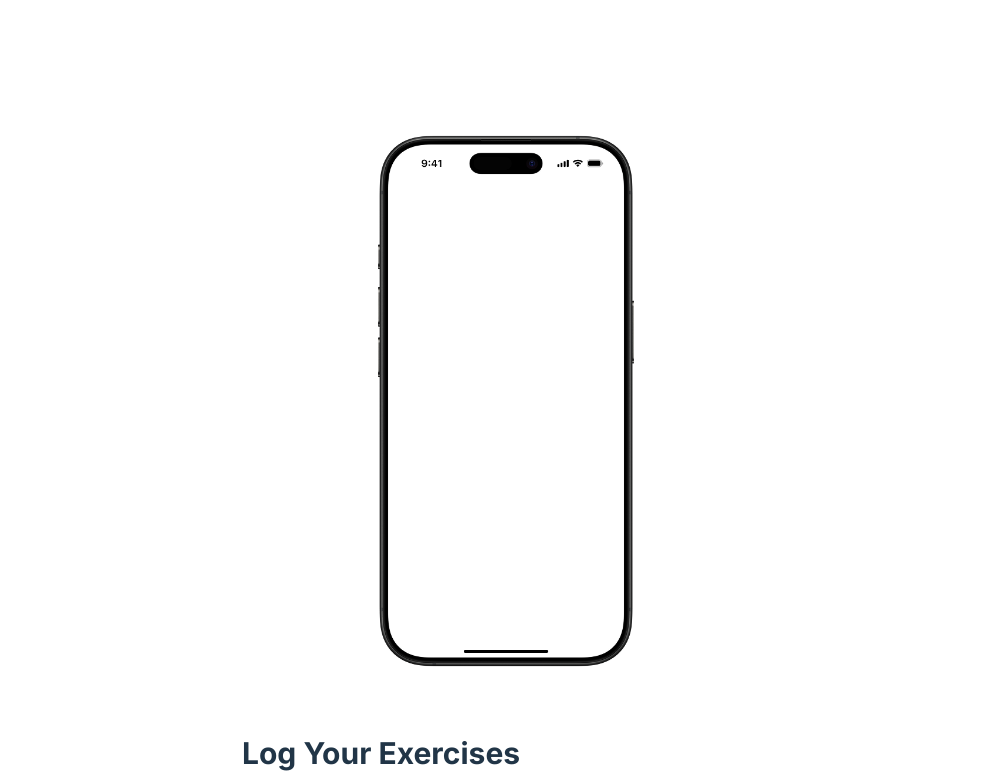
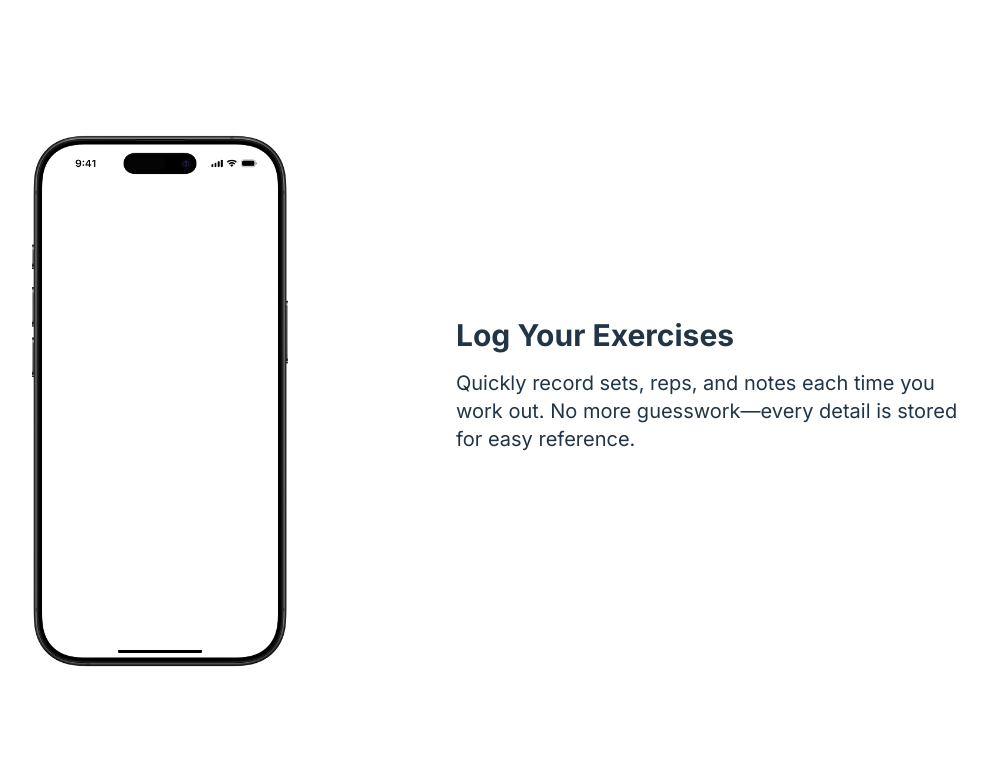
Before and after one commit to NewDara-Star/stride-landing-page, a React (Vite) app: page / in a window 1280 px wide. Shown: the part 1988-2761 px from the top of the page, without its empty margins (134-1121 px from the left). Built offline with nearby package versions, Linux system fonts and the light colour scheme.

Commit message:
Fix layout direction in AppShowcase for responsive design

```diff
--- a/src/components/ui/AppShowcase.jsx
+++ b/src/components/ui/AppShowcase.jsx
@@ -9,7 +9,7 @@ AppShowcase.propTypes = {
 };
 function AppShowcase  ({ imageUrl, headerText, bodyText, direction }) {
     return (
-        <section className={`flex flex-col items-center p-8 justify-around gap-16 mx-8 md:${direction ? "flex-row" : "flex-row-reverse"}`}>
+        <section className={`flex flex-col items-center p-8 justify-around gap-16 mx-8 md:${direction ? "flex-row-reverse" : "flex-row"} md:flex-row`} >
             <img src={imageUrl} alt="App showcase" className=' w-1/2 md:w-1/4'/>
 
                 <div className="flex flex-col items-start justify-start min-w-28w-full md:w-1/2 ">
```
